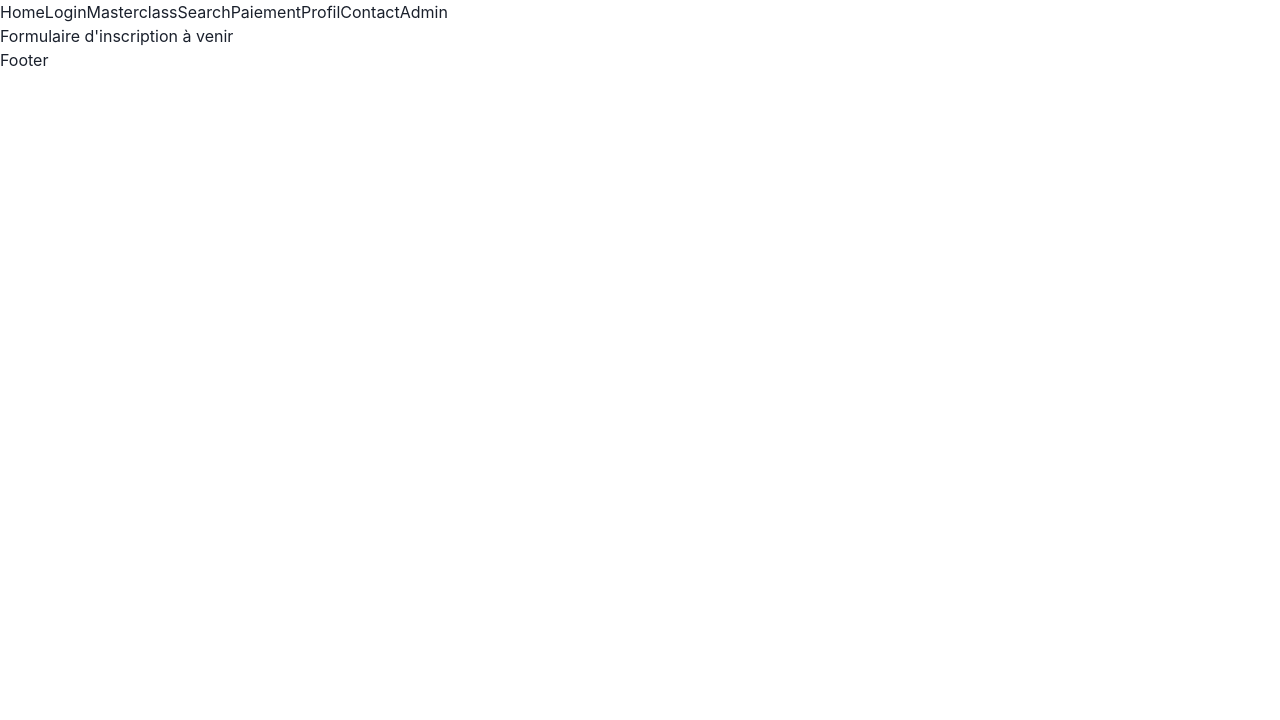
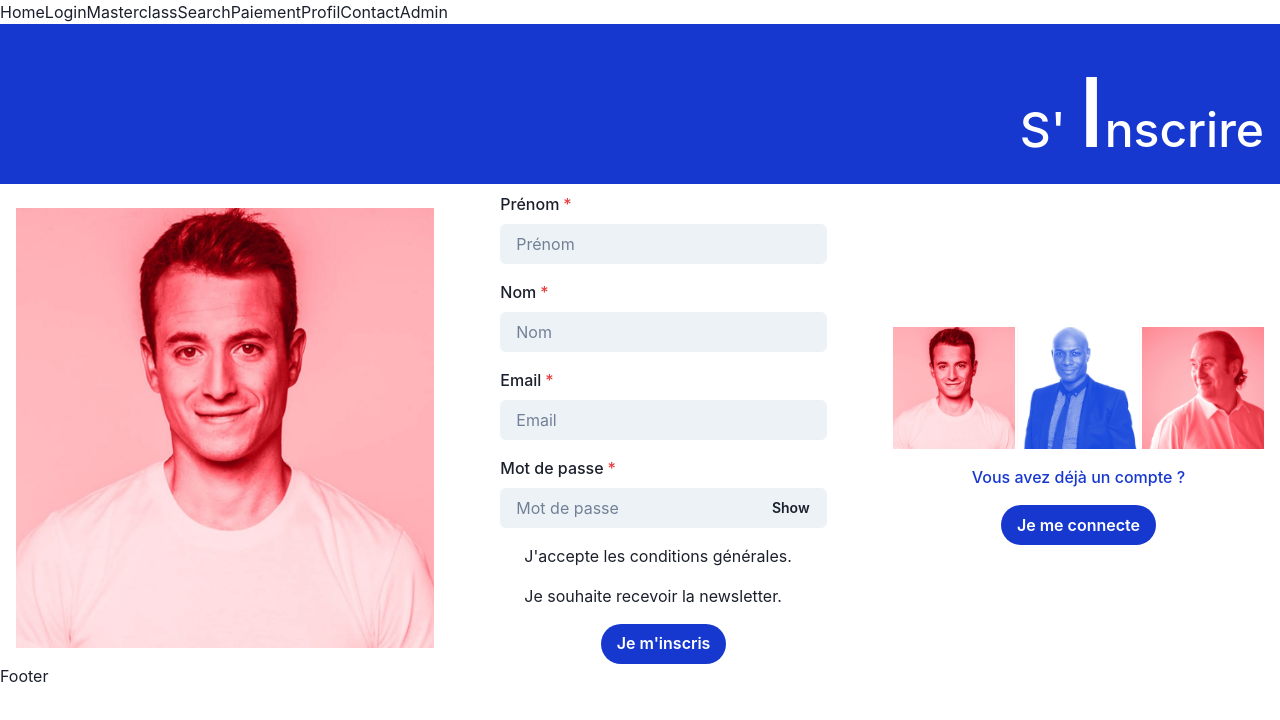
Before and after one commit to SylvainLx/Projet_3_MasterWild, a React (Vite) app in the folder frontend/: page /inscription in a window 1280 px wide. Shown: the top 720 px of the page. Built offline with nearby package versions, Linux system fonts and the light colour scheme.

Commit message:
creation contenu page inscription

```diff
--- a/frontend/src/pages/Inscription.jsx
+++ b/frontend/src/pages/Inscription.jsx
@@ -1,3 +1,157 @@
+import {
+  Box,
+  Text,
+  Image,
+  FormControl,
+  FormLabel,
+  Input,
+  Stack,
+  Button,
+  InputGroup,
+  InputRightElement,
+  useColorModeValue,
+  Flex,
+  Link,
+  Checkbox,
+  CheckboxGroup,
+} from "@chakra-ui/react";
+import { useState } from "react";
+import Hugo from "../assets/hugoclement.png";
+import Harry from "../assets/harryroselmack.png";
+import Xavier from "../assets/xavierniel.png";
+
 export default function Inscription() {
-  return <div>Formulaire d'inscription à venir</div>;
+  const [show, setShow] = useState(false);
+  const handleClick = () => setShow(!show);
+  return (
+    <Stack>
+      <Box bg="#1738CE" w="100%" p={4} h={{ md: "10em" }} color="white">
+        <Text textAlign="end" fontWeight="medium" fontSize={{ md: "3em" }}>
+          S'{" "}
+          <Text as="span" fontSize="2em">
+            I
+          </Text>
+          nscrire
+        </Text>
+      </Box>
+      <Flex direction={{ base: "column", md: "row" }}>
+        <Flex pb={4} p="4">
+          <Image src={Hugo} alt="Hugo Clement" />
+        </Flex>
+        <Flex
+          w={{ md: "50%" }}
+          bg={useColorModeValue("white", "gray.700")}
+          pl={8}
+          pr={8}
+          justifyContent="center"
+          align="center"
+        >
+          <Stack spacing={4} w="90%">
+            <FormControl id="firstname" isRequired>
+              <FormLabel>Prénom</FormLabel>
+              <Input
+                type="text"
+                placeholder="Prénom"
+                bg={useColorModeValue("gray.100")}
+                border="none"
+              />
+            </FormControl>
+            <FormControl id="name" isRequired>
+              <FormLabel>Nom</FormLabel>
+              <Input
+                type="text"
+                placeholder="Nom"
+                bg={useColorModeValue("gray.100")}
+                border="none"
+              />
+            </FormControl>
+            <FormControl id="email" isRequired>
+              <FormLabel>Email</FormLabel>
+              <Input
+                type="email"
+                placeholder="Email"
+                bg={useColorModeValue("gray.100")}
+                border="none"
+              />
+            </FormControl>
+            <FormControl id="password" isRequired>
+              <FormLabel>Mot de passe</FormLabel>
+              <InputGroup>
+                <Input
+                  type={show ? "text" : "password"}
+                  placeholder="Mot de passe"
+                  bg={useColorModeValue("gray.100")}
+                  border="none"
+                />
+                <InputRightElement width="4.5rem">
+                  <Button h="1.75rem" size="sm" onClick={handleClick}>
+                    {show ? "Hide" : "Show"}
+                  </Button>
+                </InputRightElement>
+              </InputGroup>
+            </FormControl>
+            <CheckboxGroup>
+              <Checkbox isRequired>
+                J'accepte les conditions générales.
+              </Checkbox>
+              <Checkbox>Je souhaite recevoir la newsletter.</Checkbox>
+            </CheckboxGroup>
+            <Stack spacing={4} align="center">
+              <Button
+                bg="#1738CE"
+                rounded="full"
+                color="white"
+                _hover={{
+                  transform: "translateY(-2px)",
+                }}
+                minWidth={{ md: "30%" }}
+              >
+                <Link href="/search">Je m'inscris</Link>
+              </Button>
+            </Stack>
+          </Stack>
+        </Flex>
+        <Flex flexDirection="column" w={{ md: "50%" }} justify="center">
+          <Flex
+            direction="row"
+            justify="space-between"
+            pt={4}
+            pb={4}
+            p={{ md: "4" }}
+          >
+            <Image w="33%" src={Hugo} alt="Hugo Clement" />
+            <Image w="33%" src={Harry} alt="Harry Roselmack" />
+            <Image w="33%" src={Xavier} alt="Xavier Niel" />
+          </Flex>
+          <Flex
+            flexDirection="column"
+            alignItems="center"
+            justifyContent="center"
+            pl={8}
+            pr={8}
+          >
+            <Text
+              textAlign="center"
+              fontWeight="medium"
+              color={useColorModeValue("#1738CE")}
+            >
+              Vous avez déjà un compte ?
+            </Text>
+            <Button
+              mt="1em"
+              bg="#1738CE"
+              rounded="full"
+              color="white"
+              _hover={{
+                transform: "translateY(-2px)",
+              }}
+              minWidth={{ md: "30%" }}
+            >
+              <Link href="/connexion">Je me connecte</Link>
+            </Button>
+          </Flex>
+        </Flex>
+      </Flex>
+    </Stack>
+  );
 }
```
